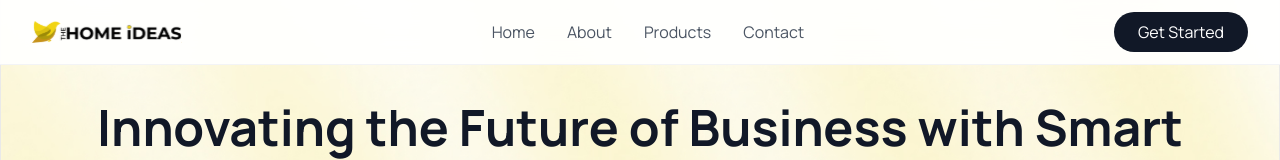
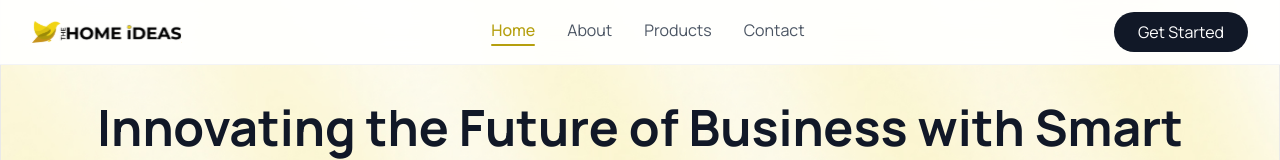
Before and after one commit to Sanjayuiux/homeideas, a Next.js app: page / in a window 1280 px wide. Shown: the top 160 px of the page. Built offline with nearby package versions, Linux system fonts and the light colour scheme.

Commit message:
add active menu for navbar

```diff
--- a/src/app/components/Nav.tsx
+++ b/src/app/components/Nav.tsx
@@ -1,38 +1,59 @@
-import { useState } from 'react';
-import { Menu, X } from 'lucide-react';
+"use client";
+import { useState } from "react";
+import { Menu, X } from "lucide-react";
+import { usePathname } from "next/navigation"; // ✅ for active route
 
 export default function Navigation() {
   const [isVisible, setIsVisible] = useState(true);
   const [isMobileMenuOpen, setIsMobileMenuOpen] = useState(false);
 
-  const toggleMobileMenu = () => {
-    setIsMobileMenuOpen(!isMobileMenuOpen);
-  };
+  const pathname = usePathname(); // ✅ current path
 
-  const closeMobileMenu = () => {
-    setIsMobileMenuOpen(false);
-  };
+  const toggleMobileMenu = () => setIsMobileMenuOpen(!isMobileMenuOpen);
+  const closeMobileMenu = () => setIsMobileMenuOpen(false);
+
+  const links = [
+    { href: "/", label: "Home" },
+    { href: "/about-us", label: "About" },
+    { href: "/products", label: "Products" },
+    { href: "/contact-us", label: "Contact" },
+  ];
 
   return (
     <>
-      <nav className={`fixed top-0 w-full bg-white/90 backdrop-blur-md z-50 border-b
+      <nav
+        className={`fixed top-0 w-full bg-white/90 backdrop-blur-md z-50 border-b
                border-gray-100 transition-all duration-700
-               ${isVisible ? 'translate-y-0 opacity-100' : '-translate-y-full opacity-0'}`}>
+               ${isVisible ? "translate-y-0 opacity-100" : "-translate-y-full opacity-0"}`}
+      >
         <div className="max-w-7xl mx-auto px-4 sm:px-6 lg:px-8">
           <div className="flex justify-between items-center h-16">
             {/* Logo */}
             <a href="/">
-              <div className="flex-shrink-0" >
-                <img src="/assets/images/logo.svg" alt="Home Ideas Logo" className='w-[120px] sm:w-[150px]' />
+              <div className="flex-shrink-0">
+                <img
+                  src="/assets/images/logo.svg"
+                  alt="Home Ideas Logo"
+                  className="w-[120px] sm:w-[150px]"
+                />
               </div>
             </a>
 
             {/* Desktop Navigation */}
             <div className="hidden md:flex items-center space-x-8">
-              <a href="/" className="text-gray-600 hover:text-gray-900 transition-colors">Home</a>
-              <a href="/about-us" className="text-gray-600 hover:text-gray-900 transition-colors">About </a>
-              <a href="/products" className="text-gray-600 hover:text-gray-900 transition-colors">Products</a>
-              <a href="/contact-us" className="text-gray-600 hover:text-gray-900 transition-colors">Contact</a>
+              {links.map((link) => (
+                <a
+                  key={link.href}
+                  href={link.href}
+                  className={`relative pb-1 transition-colors ${
+                    pathname === link.href
+                      ? "text-[#B59F0E] font-medium after:absolute after:left-0 after:bottom-0 after:h-[2px] after:w-full after:bg-[#B59F0E] after:rounded-full"
+                      : "text-gray-600 hover:text-gray-900"
+                  }`}
+                >
+                  {link.label}
+                </a>
+              ))}
             </div>
 
             {/* Desktop Get Started Button */}
@@ -42,7 +63,7 @@ export default function Navigation() {
               </button>
             </div>
 
-            {/* Mobile Hamburger Menu Button */}
+            {/* Mobile Hamburger Menu */}
             <div className="md:hidden">
               <button
                 onClick={toggleMobileMenu}
@@ -55,38 +76,25 @@ export default function Navigation() {
           </div>
         </div>
 
-        {/* Mobile Menu Overlay */}
+        {/* Mobile Menu */}
         {isMobileMenuOpen && (
           <div className="md:hidden">
             <div className="px-2 pt-2 pb-3 space-y-1 bg-white/95 backdrop-blur-md border-t border-gray-100">
-              <a
-                href="/"
-                onClick={closeMobileMenu}
-                className="block px-3 py-2 text-gray-600 hover:text-gray-900 hover:bg-gray-50 rounded-md transition-colors"
-              >
-                Home
-              </a>
-              <a
-                href="/about-us"
-                onClick={closeMobileMenu}
-                className="block px-3 py-2 text-gray-600 hover:text-gray-900 hover:bg-gray-50 rounded-md transition-colors"
-              >
-                About Us
-              </a>
-              <a
-                href="/products"
-                onClick={closeMobileMenu}
-                className="block px-3 py-2 text-gray-600 hover:text-gray-900 hover:bg-gray-50 rounded-md transition-colors"
-              >
-                Products
-              </a>
-              <a
-                href="/contact-us"
-                onClick={closeMobileMenu}
-                className="block px-3 py-2 text-gray-600 hover:text-gray-900 hover:bg-gray-50 rounded-md transition-colors"
-              >
-                Contact Us
-              </a>
+              {links.map((link) => (
+                <a
+                  key={link.href}
+                  href={link.href}
+                  onClick={closeMobileMenu}
+                  className={`block px-3 py-2 rounded-md transition-colors ${
+                    pathname === link.href
+                      ? "text-[#B59F0E] font-medium bg-gray-100"
+                      : "text-gray-600 hover:text-gray-900 hover:bg-gray-50"
+                  }`}
+                >
+                  {link.label}
+                </a>
+              ))}
+
               <div className="pt-2">
                 <button
                   onClick={closeMobileMenu}
```
